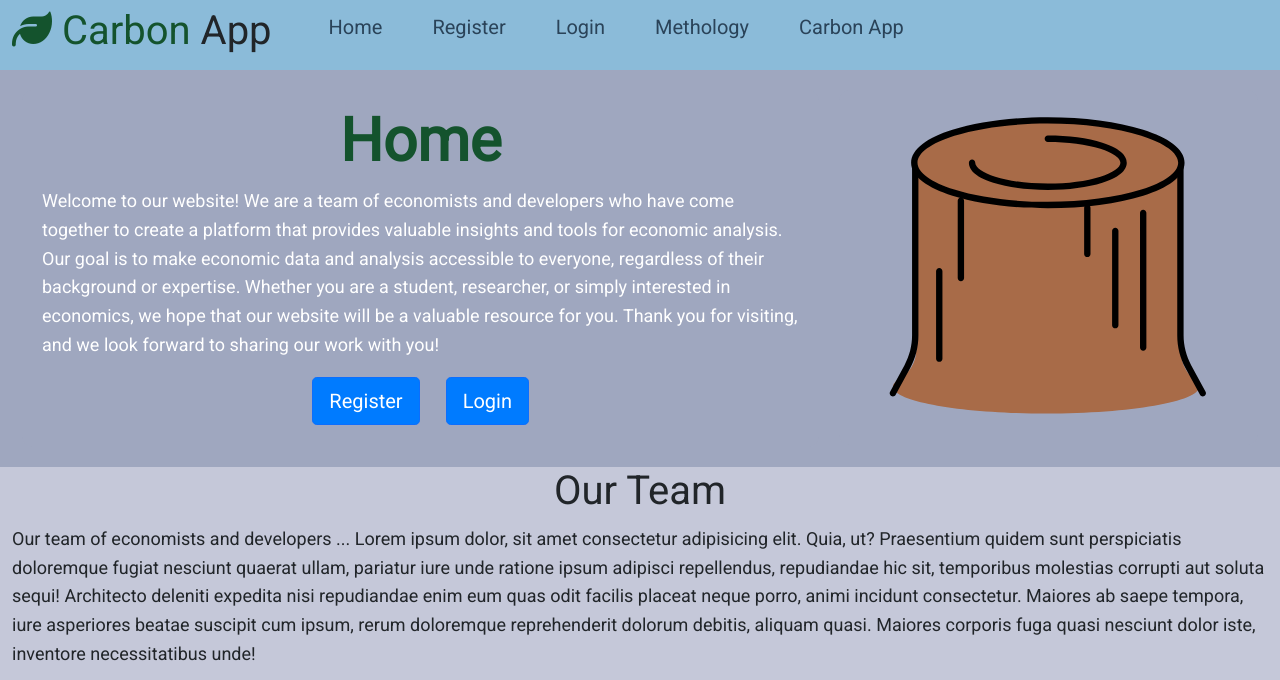
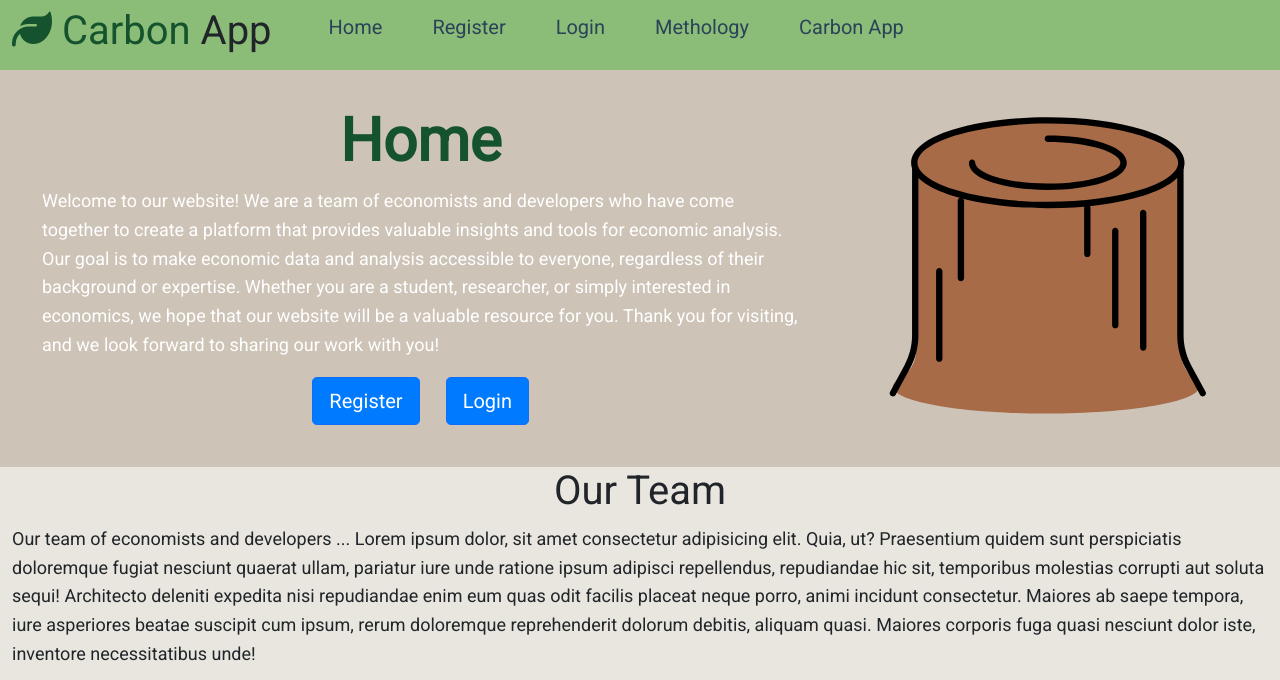
Before and after one commit to MaximePig/GRP4--GreenDigitalization-Github26, a Flask app: page /home in a window 1280 px wide. Shown: the top 680 px of the page. Run offline with Flask 3, Linux system fonts and the light colour scheme; some libraries are stand-ins or nearby versions.

Commit message:
change to the home and layout colors

```diff
--- a/capp/static/home.css
+++ b/capp/static/home.css
@@ -12,7 +12,7 @@ p {
 }
 /* Section header_home */
 .section_header_home {
-  background-color:#9fa7bf;
+  background-color:#cdc3b7;
 }
 .home-title {
     font-size: 60px;
@@ -25,11 +25,11 @@ p {
 .header_home {
   display: flex;
   align-items: start;
-  background: #9fa7bf;
+  background: #cdc3b7;
 }
 .header_home .box {
   flex: 1;
-  background: #9fa7bf;
+  background: #cdc3b7;
   color: #fff;
   border-radius: 10px;
   margin: 20px 10px;
@@ -64,16 +64,16 @@ p {
 }
 /* Section developers */
 .section_developers {
-  background-color:#c5c8d9;
+  background-color:#e8e6df;
 }
 .developers {
   display: flex;
   align-items: start;
-  background: #c5c8d9;
+  background: #e8e6df;
 }
 .developers .box {
   flex: 1;
-  background: #49736f;
+  background: #8bbd78;
   color: black;
   border-radius: 10px;
   margin: 20px 10px;
@@ -93,7 +93,7 @@ p {
 }
 .developers .box2 {
   flex: 1;
-  background: #49736f;
+  background: #8bbd78;
   color: black;
   border-radius: 10px;
   margin: 20px 10px;
@@ -127,13 +127,13 @@ p {
   border-radius: 5px;
   text-decoration: none;
   font-size: 18px;
-  background-color: #49736f;
-  border: 2px solid  #c5c8d9;
+  background-color: #aaaaaa;
+  border: 2px solid  #aaaaaa;
 }
 .btn_developers:hover {
   color: #fff;
-  background-color: #c5c8d9;
-  border: 2px solid #c5c8d9;
+  background-color: #aaaaaa;
+  border: 2px solid #aaaaaa;
   text-decoration: none;
 }
 
--- a/capp/static/layout.css
+++ b/capp/static/layout.css
@@ -45,7 +45,7 @@ img {
 }
 /* Navbar  */
 .section_carbon_app_navbar {
-  background-color:#8bbbd9;
+  background-color: #8bbd78;
 }
 .carbon_app_navbar {
   display: flex;
@@ -53,7 +53,7 @@ img {
   justify-content: flex-start;
   height: 70px;
   align-items: center;
-  background-color: #8bbbd9;
+  background-color: #8bbd78;
   padding: 0 0px;
 }
 .carbon_app_navbar a {
```
